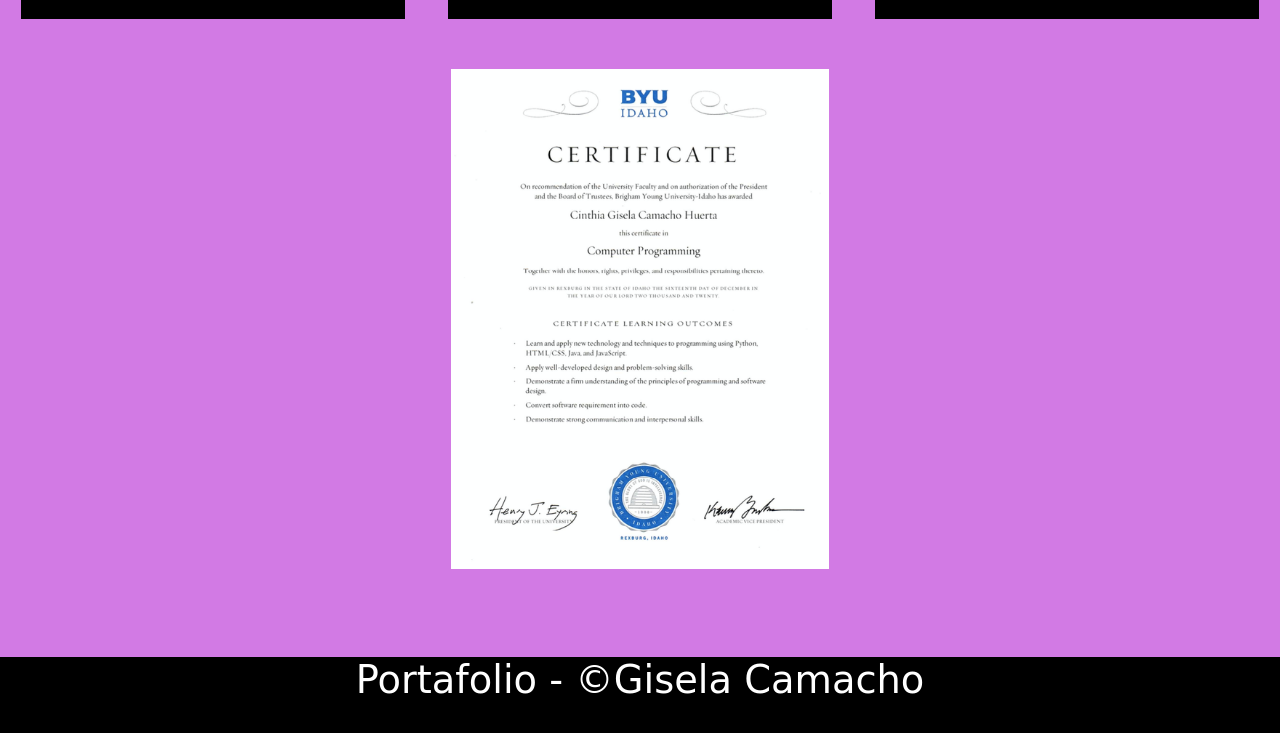
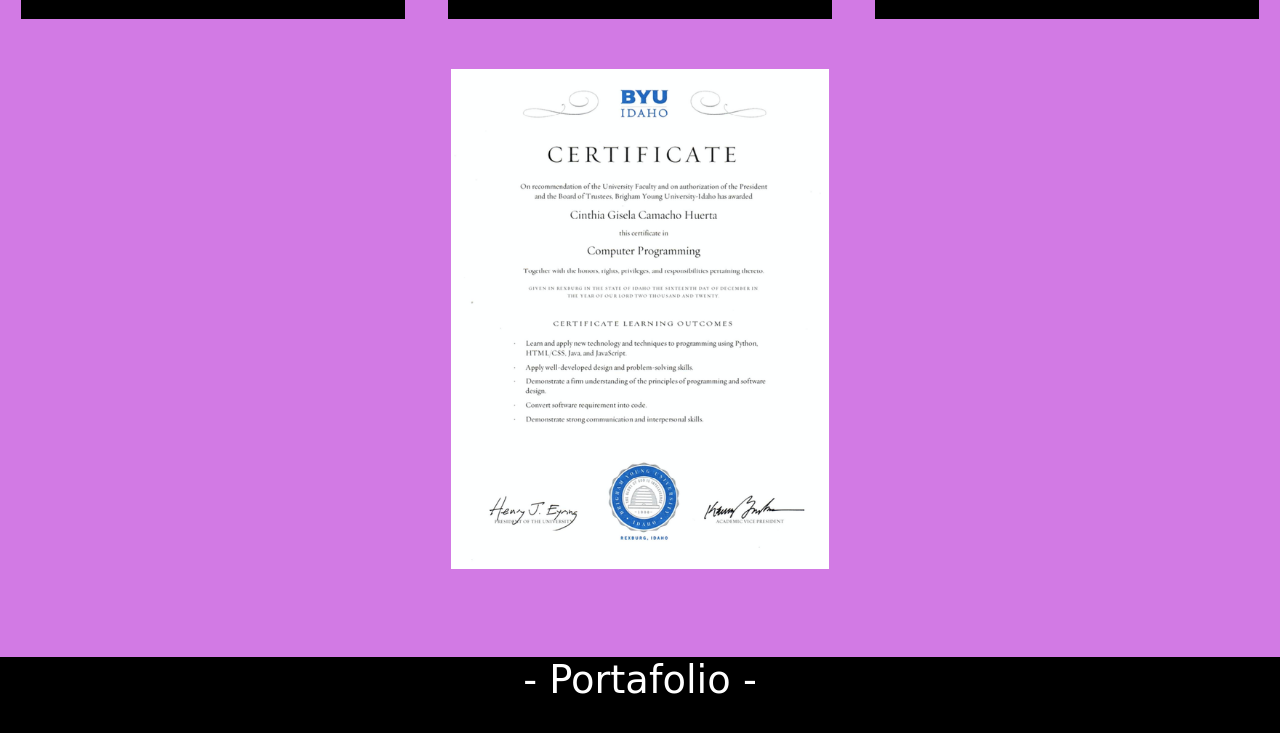
Before and after one commit to Gisela-Camacho-H/projectSass, a plain HTML site: page index.html in a window 1280 px wide. Shown: the part 1305-2038 px from the top of the page. Drawn offline with Linux system fonts and the light colour scheme; a web font is replaced by a local one.

Commit message:
change variable's names

```diff
--- a/assets/css/main.scss
+++ b/assets/css/main.scss
@@ -20,7 +20,7 @@ footer{
     height: 10vh;
     text-align: center;
     font-size: 3vw;
-    font-family: $font2;
+    font-family: $font;
 }
 #home-hero{
     display:flex;
--- a/index.html
+++ b/index.html
@@ -55,7 +55,7 @@
     </div>
     <footer>
         <div>
-            <p>Portafolio - &copy;Gisela Camacho</p>
+            <p>- Portafolio -</p>
         </div>
     </footer>
 </body>
```
Also changed, not shown: assets/css/main.css, 1 other file.
